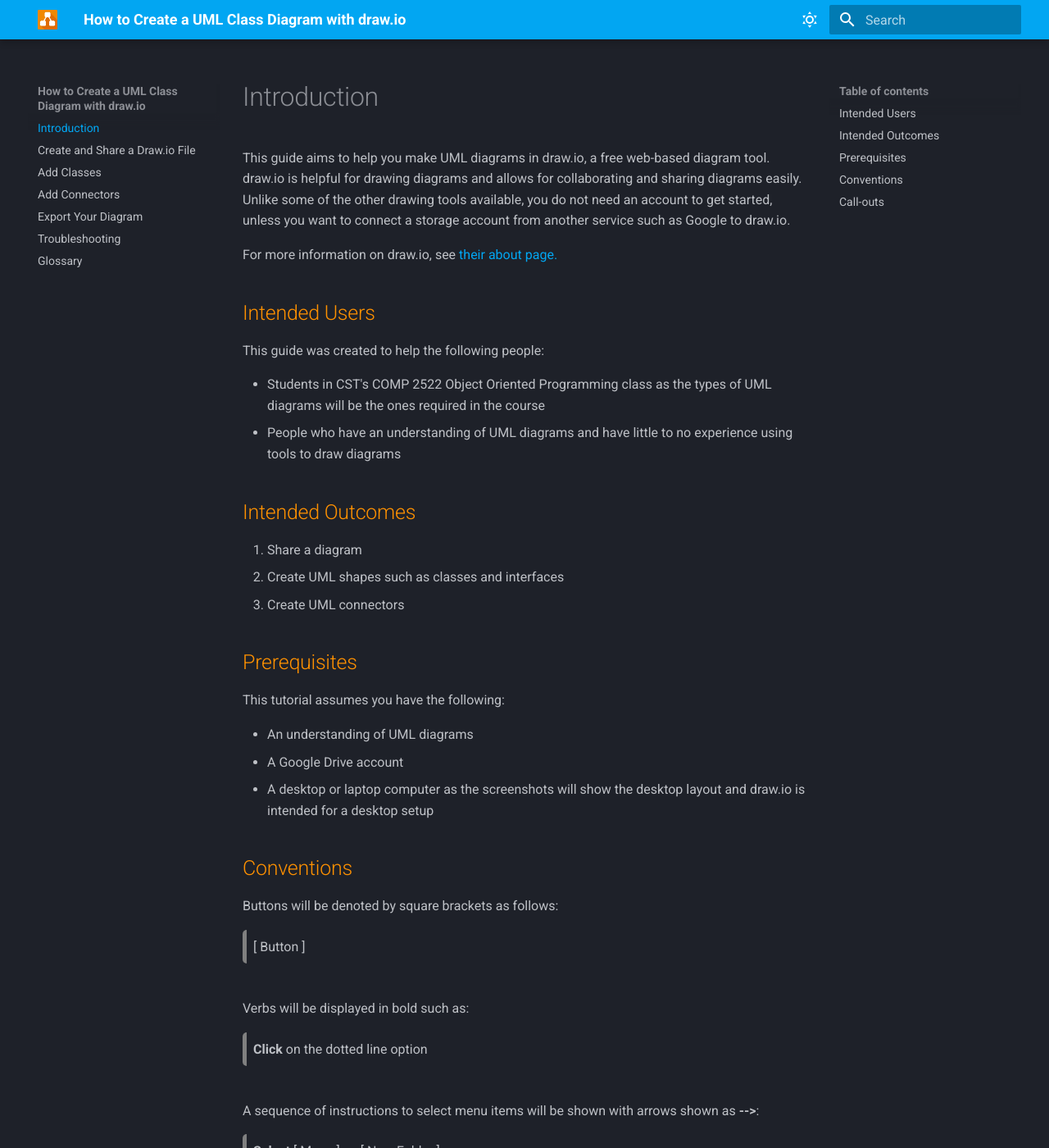
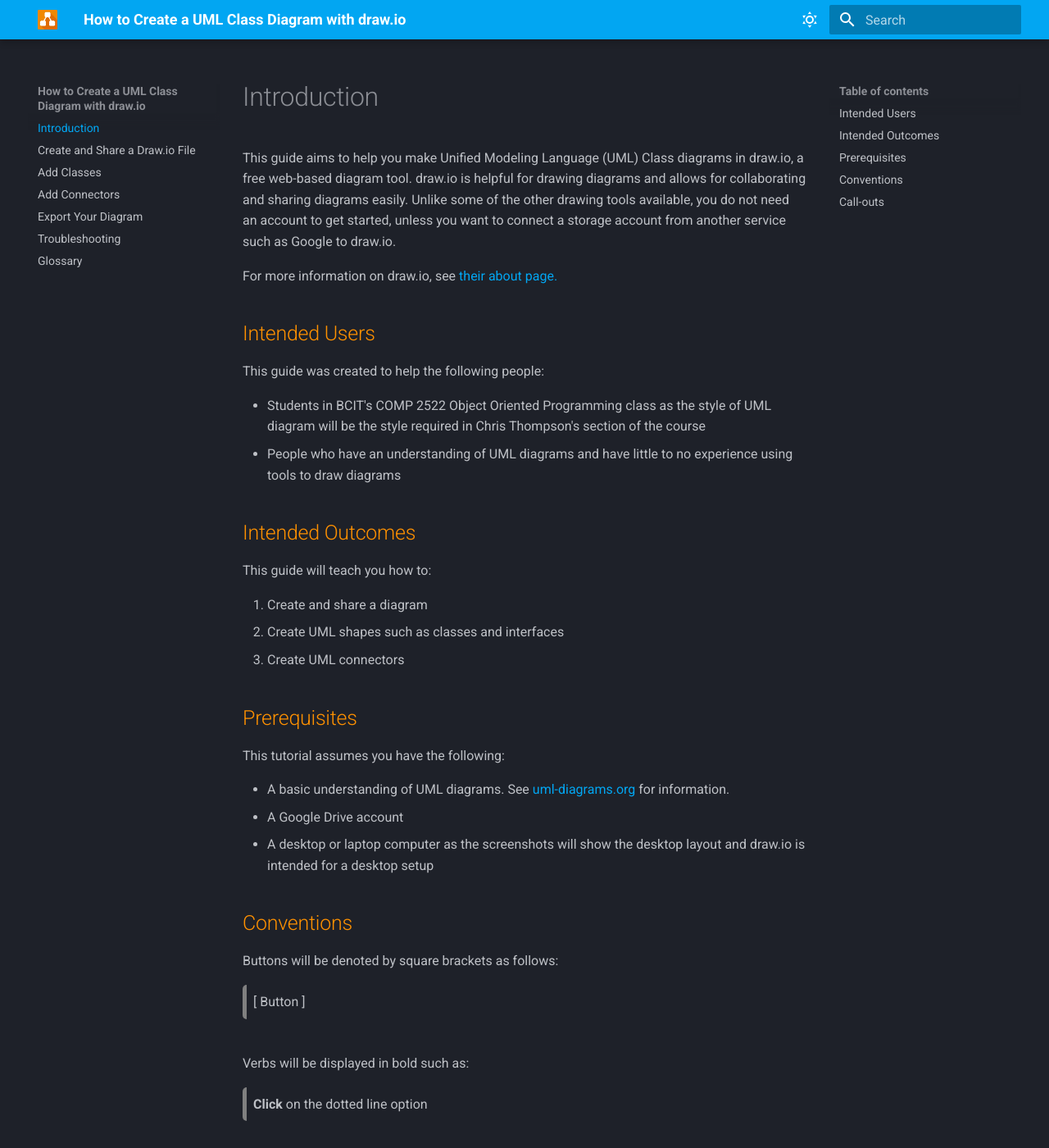
Before and after one commit to kai-st/comm2216-docs-project, an MkDocs documentation site: the page built from docs/index.md, in a window 1280 px wide and 1400 px high. Shown: the whole window at 82% size. Built offline with MkDocs 1.6.1 and Material for MkDocs 9.7.7, drawn with Linux system fonts in a browser that asks for light colours.

Commit message:
Fix minor wording issues

```diff
--- a/docs/index.md
+++ b/docs/index.md
@@ -1,6 +1,6 @@
 # Introduction
 
-This guide aims to help you make UML diagrams in draw.io, a free web-based diagram tool. draw.io is helpful for drawing diagrams and allows for collaborating and sharing diagrams easily. Unlike some of the other drawing tools available, you do not need an account to get started, unless you want to connect a storage account from another service such as Google to draw.io.
+This guide aims to help you make Unified Modeling Language (UML) Class diagrams in draw.io, a free web-based diagram tool. draw.io is helpful for drawing diagrams and allows for collaborating and sharing diagrams easily. Unlike some of the other drawing tools available, you do not need an account to get started, unless you want to connect a storage account from another service such as Google to draw.io.
 
 For more information on draw.io, see [their about page.](https://www.drawio.com/about)
 
@@ -8,12 +8,14 @@
 
 This guide was created to help the following people:
 
--   Students in CST's COMP 2522 Object Oriented Programming class as the types of UML diagrams will be the ones required in the course
+-   Students in BCIT's COMP 2522 Object Oriented Programming class as the style of UML diagram will be the style required in Chris Thompson's section of the course
 -   People who have an understanding of UML diagrams and have little to no experience using tools to draw diagrams
 
 ## Intended Outcomes
 
-1. Share a diagram
+This guide will teach you how to:
+
+1. Create and share a diagram
 2. Create UML shapes such as classes and interfaces
 3. Create UML connectors
 
@@ -21,7 +23,7 @@
 
 This tutorial assumes you have the following:
 
--   An understanding of UML diagrams
+-   A basic understanding of UML diagrams. See [uml-diagrams.org](https://www.uml-diagrams.org/) for information.
 -   A Google Drive account
 -   A desktop or laptop computer as the screenshots will show the desktop layout and draw.io is intended for a desktop setup
 
```
Also changed, not shown: docs/connectors.md (+1 -1 lines).
